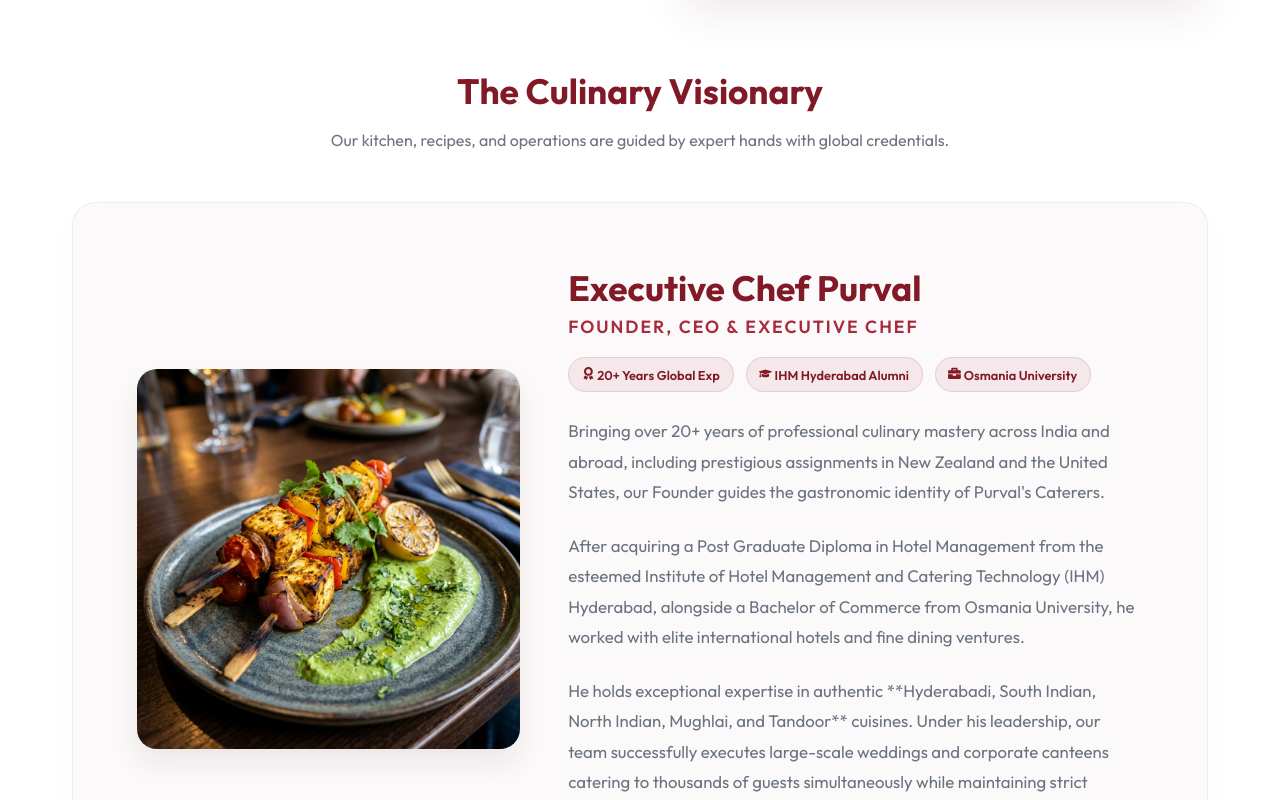
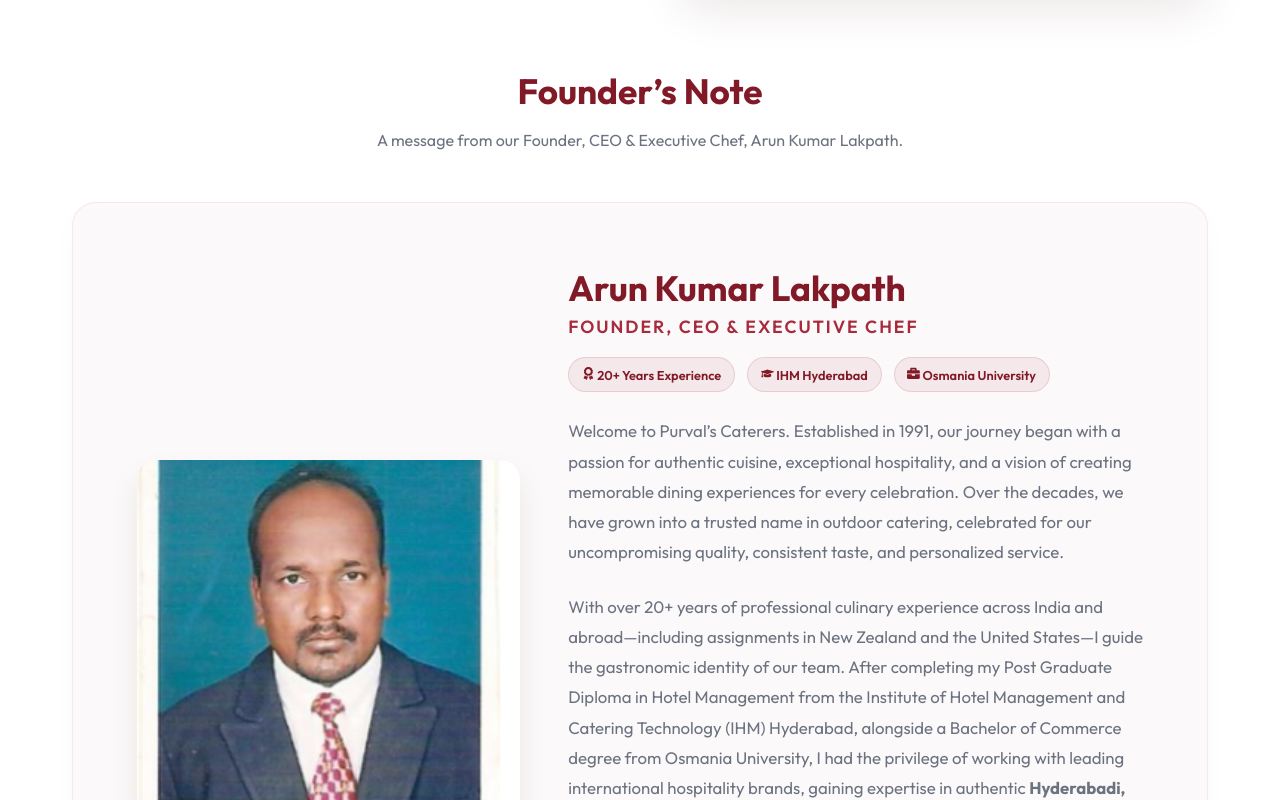
Before and after one commit to Vedabhavishya/PurvalCaters, a Next.js app: page /about in a window 1280 px wide. Shown: the part 1260-2060 px from the top of the page. Built offline with nearby package versions, Linux system fonts and the light colour scheme.

Commit message:
Update About page to include custom Founder's Note and portrait photo for Arun Kumar Lakpath

```diff
--- a/src/app/about/page.tsx
+++ b/src/app/about/page.tsx
@@ -104,19 +104,19 @@ export default function About() {
         </div>
       </section>
 
-      {/* Founder Spotlight */}
+        {/* Founder's Note */}
         <section className={styles.chefSection}>
           <div className="container">
-          <h2 className={styles.sectionHeading}>The Culinary Visionary</h2>
+            <h2 className={styles.sectionHeading}>Founder’s Note</h2>
             <p className={styles.sectionSubtitle}>
-            Our kitchen, recipes, and operations are guided by expert hands with global credentials.
+              A message from our Founder, CEO & Executive Chef, Arun Kumar Lakpath.
             </p>
 
             <div className={styles.chefCard}>
               <div className={styles.chefPhotoContainer}>
                 <Image
-                src="/images/about_kabab.png"
-                alt="Executive Chef & Founder of Purval's Caterers"
+                  src="/images/founder.png"
+                  alt="Arun Kumar Lakpath - Founder, CEO & Executive Chef of Purval's Caterers"
                   fill
                   sizes="(max-width: 992px) 100vw, 40vw"
                   style={{ objectFit: 'cover' }}
@@ -125,25 +125,25 @@ export default function About() {
 
               <div className={styles.chefBio}>
                 <div className={styles.chefMeta}>
-                <h3 className={styles.chefName}>Executive Chef Purval</h3>
+                  <h3 className={styles.chefName}>Arun Kumar Lakpath</h3>
                   <p className={styles.chefTitle}>Founder, CEO & Executive Chef</p>
                   <div className={styles.chefTags}>
-                  <span className={styles.chefTag}><FaAward /> 20+ Years Global Exp</span>
-                  <span className={styles.chefTag}><FaGraduationCap /> IHM Hyderabad Alumni</span>
+                    <span className={styles.chefTag}><FaAward /> 20+ Years Experience</span>
+                    <span className={styles.chefTag}><FaGraduationCap /> IHM Hyderabad</span>
                     <span className={styles.chefTag}><FaBriefcase /> Osmania University</span>
                   </div>
                 </div>
 
                 <p className={styles.chefDesc}>
-                Bringing over 20+ years of professional culinary mastery across India and abroad, including prestigious assignments in New Zealand and the United States, our Founder guides the gastronomic identity of Purval's Caterers.
+                  Welcome to Purval’s Caterers. Established in 1991, our journey began with a passion for authentic cuisine, exceptional hospitality, and a vision of creating memorable dining experiences for every celebration. Over the decades, we have grown into a trusted name in outdoor catering, celebrated for our uncompromising quality, consistent taste, and personalized service.
                 </p>
 
                 <p className={styles.chefDesc}>
-                After acquiring a Post Graduate Diploma in Hotel Management from the esteemed Institute of Hotel Management and Catering Technology (IHM) Hyderabad, alongside a Bachelor of Commerce from Osmania University, he worked with elite international hotels and fine dining ventures.
+                  With over 20+ years of professional culinary experience across India and abroad—including assignments in New Zealand and the United States—I guide the gastronomic identity of our team. After completing my Post Graduate Diploma in Hotel Management from the Institute of Hotel Management and Catering Technology (IHM) Hyderabad, alongside a Bachelor of Commerce degree from Osmania University, I had the privilege of working with leading international hospitality brands, gaining expertise in authentic <strong>Hyderabadi, South Indian, North Indian, Mughlai, and Tandoor</strong> cuisines.
                 </p>
 
                 <p className={styles.chefDesc}>
-                He holds exceptional expertise in authentic **Hyderabadi, South Indian, North Indian, Mughlai, and Tandoor** cuisines. Under his leadership, our team successfully executes large-scale weddings and corporate canteens catering to thousands of guests simultaneously while maintaining strict premium hygiene standards.
+                  We believe food is not just about taste — it is about emotion, tradition, and bringing people together. I sincerely thank our clients, partners, and well-wishers for your continued trust and encouragement over the years, motivating us to continue delivering excellence and making every occasion truly special.
                 </p>
               </div>
             </div>
```
Also changed, not shown: public/images/founder.png (added). Lines whose indentation alone changed are shown as unchanged.
